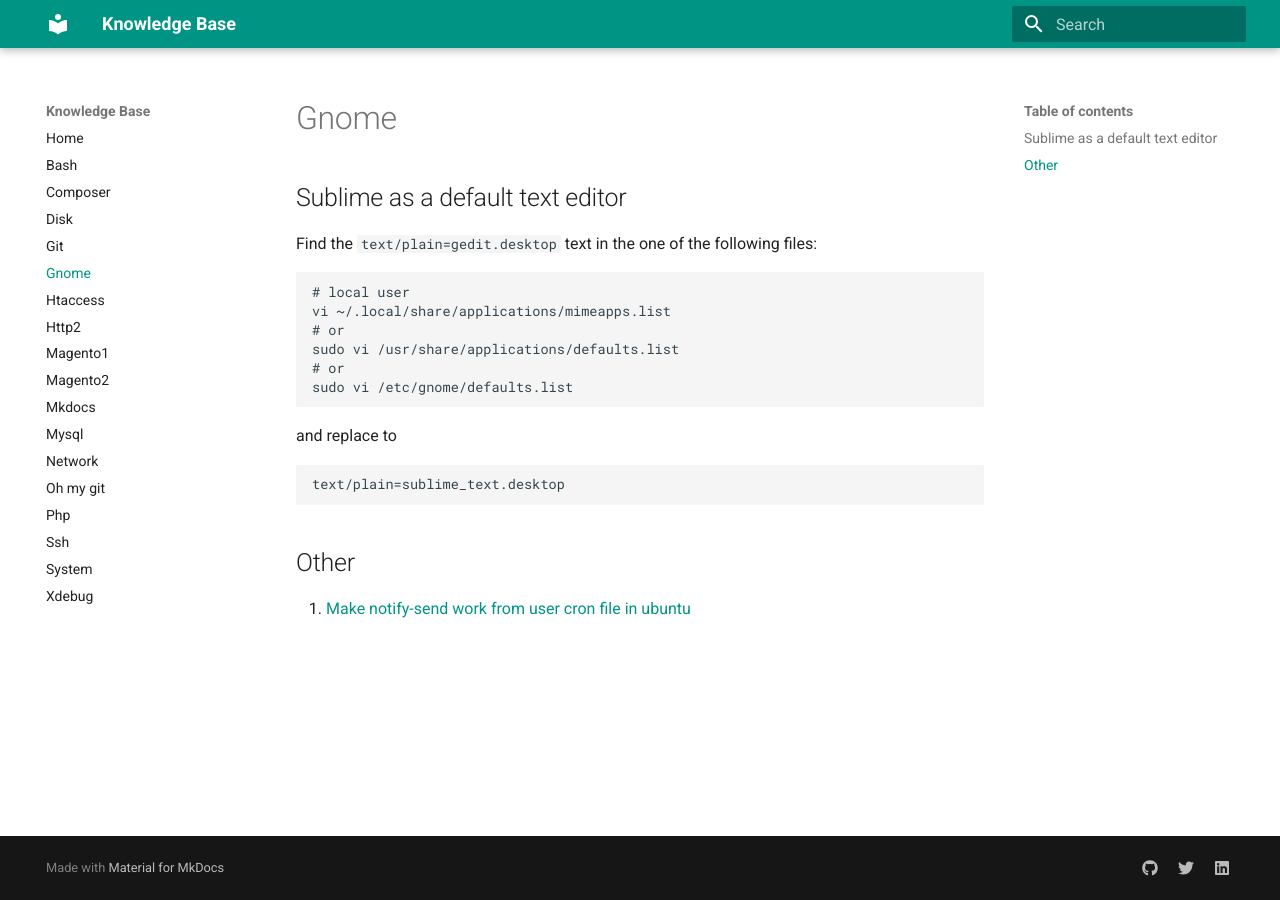
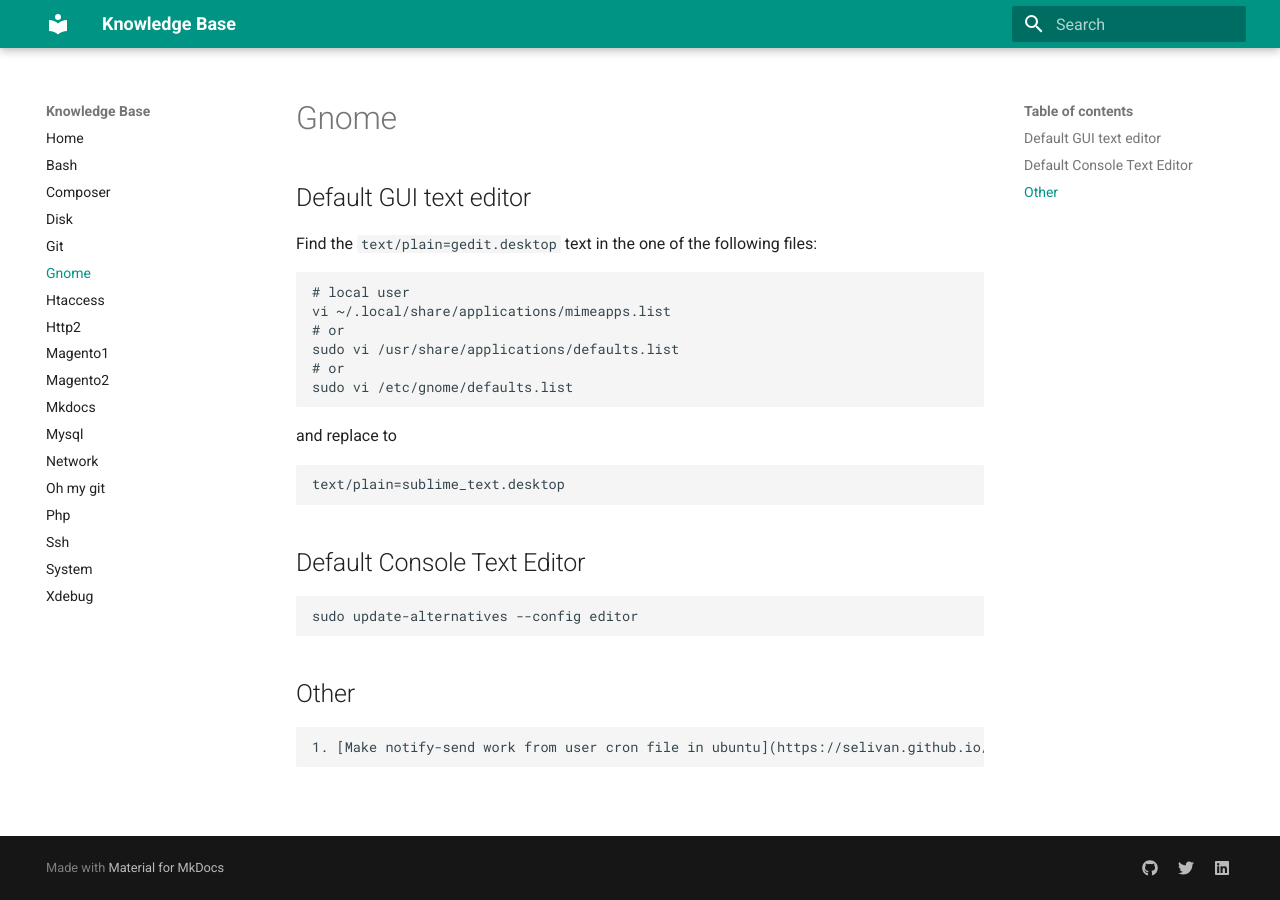
Before and after one commit to yutv/kb, an MkDocs documentation site: the page built from docs/gnome.md, in a window 1280 px wide. Built offline with MkDocs 1.6.1 and Material for MkDocs 9.7.7, drawn with Linux system fonts in a browser that asks for light colours.

Commit message:
Gnome. Defaul console text editor

```diff
--- a/docs/gnome.md
+++ b/docs/gnome.md
@@ -1,4 +1,4 @@
-## Sublime as a default text editor
+## Default GUI text editor
 
 Find the `text/plain=gedit.desktop` text in the one of the following files:
 
@@ -13,6 +13,10 @@ and replace to
 
     text/plain=sublime_text.desktop
 
+## Default Console Text Editor
+
+    sudo update-alternatives --config editor
+
 ## Other
 
-1. [Make notify-send work from user cron file in ubuntu](https://selivan.github.io/2016/07/08/notify-send-from-cron-in-ubuntu.html)
+    1. [Make notify-send work from user cron file in ubuntu](https://selivan.github.io/2016/07/08/notify-send-from-cron-in-ubuntu.html)
```
